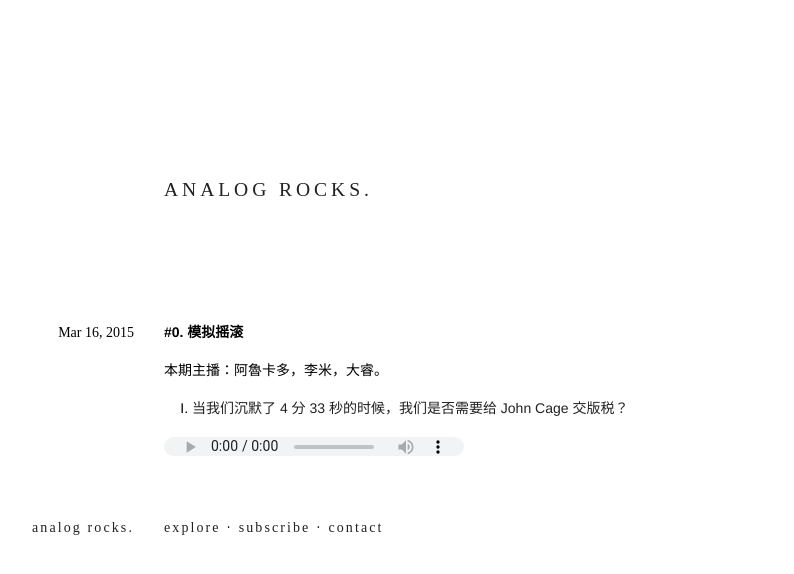
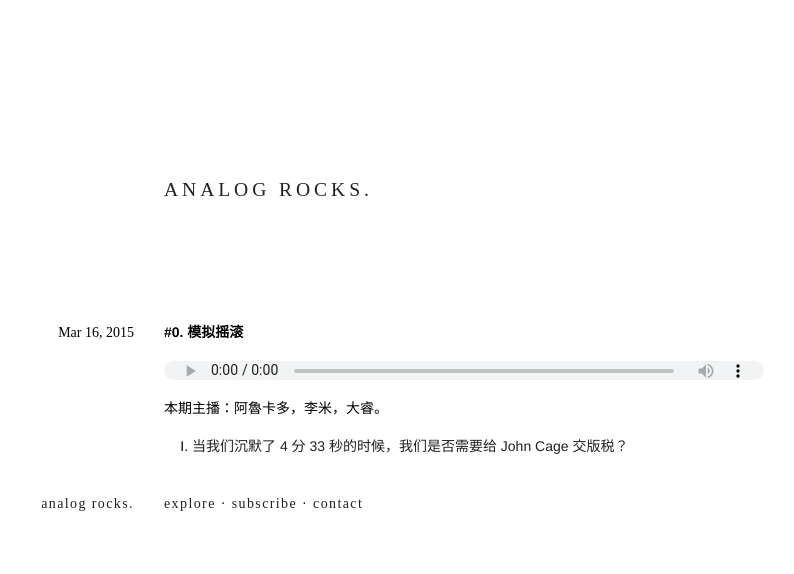
Before and after one commit to chadluo/analogrocks, a Jekyll site: the page built from _posts/2015-03-16-four-thirty-three.markdown, in a window 1280 px wide. Shown: the top 574 px of the page, without its empty margins (296-1090 px from the left). Built offline with Jekyll 4.4.1, drawn with Linux system fonts in a browser that asks for light colours; some web fonts are replaced.

Commit message:
style fix

```diff
--- a/_layouts/post.html
+++ b/_layouts/post.html
@@ -3,11 +3,9 @@ layout: default
 ---
 <article class="post row">
   <time datetime="{{ page.date | date: "%Y-%-m-%-d" }}" class="meta gf-mate col-xs-offset-2 col-xs-10 col-sm-offset-0 col-sm-4">{{ page.date | date: "%b %-d, %Y" }}</time>
-  <div class="col-xs-offset-2 col-xs-8 col-sm-offset-0 col-sm-6">
+  <div class="col-xs-offset-2 col-xs-10 col-sm-offset-0 col-sm-8">
     <h2 class="title">#{{ page.ep }}. {{ page.title }}</h2>
+    <audio controls="controls"><source type="audio/mp3" src="{{ page.rec }}"></audio>
     {{ content }}
-    <audio controls>
-      <source type="audio/mp3" src="{{ page.rec }}">
-    </audio>
   </div>
 </article>
--- a/_sass/_style.scss
+++ b/_sass/_style.scss
@@ -4,7 +4,7 @@
 html, body, h1, h2, p {
   font-size: $base-font-size;
   font-family: "Helvetica Neue", "Helvetica", "Hiragino Sans GB",
-  "Source Han Sans", "Microsoft YaHei", "Arial", sans-serif;
+  "Source Han Sans", "Microsoft YaHei", sans-serif;
   line-height: $v;
   margin-top: 0;
   margin-bottom: 0;
@@ -21,36 +21,38 @@ a:hover { color: $highlight; text-decoration: none; }
   margin-bottom: $v;
 }
 
+
 .post {
   margin-bottom: $v*2;
+
+  & audio {
+    display: block;
+    height: $v;
+    line-height: $v;
+    margin-bottom: $v;
+    width: 80%;
   }
 
-.post audio {
-  height: $v;
-  margin: $v 0;
-}
-
-.post a {
-}
-
-.post p + p {
+  & p + p {
     text-indent: 1em;
   }
 
-.post ul {
+  & ul, & ol {
     margin: 0;
     padding-left: 2em;
   }
 
-.post li {
+  & li {
     list-style: upper-roman;
   }
 
-.post hr {
+  & hr {
     line-height: $v;
     height: $v;
     border: none;
     margin: 0;
+  }
+
 }
 
 ////////////////////////////////
--- a/css/main.scss
+++ b/css/main.scss
@@ -19,5 +19,5 @@ $grey:             #212121;
 
 .gf-mate-sc {
     font-family: 'Mate SC';
-    letter-spacing: 0.15em;
+    letter-spacing: 0.1em;
 }
--- a/feed.xml
+++ b/feed.xml
@@ -30,7 +30,7 @@ layout: null
       <itunes:author>Analog Rocks.</itunes:author>
       <itunes:subtitle></itunes:subtitle>
       <itunes:summary><![CDATA[{{ post.excerpt | xml_escape }}]]></itunes:summary>
-      <description><![CDATA[{{ post.content | xml_escape }}]]></description>
+      <description><![CDATA[{{ post.content }}]]></description>
       <pubDate>{{ post.date | date_to_rfc822 }}</pubDate>
       <link>{{ post.url | prepend: site.url }}</link>
       <guid isPermaLink="true">{{ post.url | prepend: site.url }}</guid>
--- a/index.html
+++ b/index.html
@@ -5,7 +5,7 @@ layout: default
 {% for post in site.posts limit:1 %}
 <article class="post row">
   <time datetime="{{ post.date | date: "%Y-%-m-%-d" }}" class="meta gf-mate col-xs-offset-2 col-xs-10 col-sm-offset-0 col-sm-4">{{ post.date | date: "%b %-d, %Y" }}</time>
-  <div class="col-xs-offset-2 col-xs-8 col-sm-offset-0 col-sm-6">
+  <div class="col-xs-offset-2 col-xs-10 col-sm-offset-0 col-sm-8">
     <h2 class="title"><a href="{{ post.url }}">#{{ post.ep }}. {{ post.title }}</a></h2>
     {{ post.content }}
   </div>
```
Lines whose indentation alone changed are shown as unchanged.
